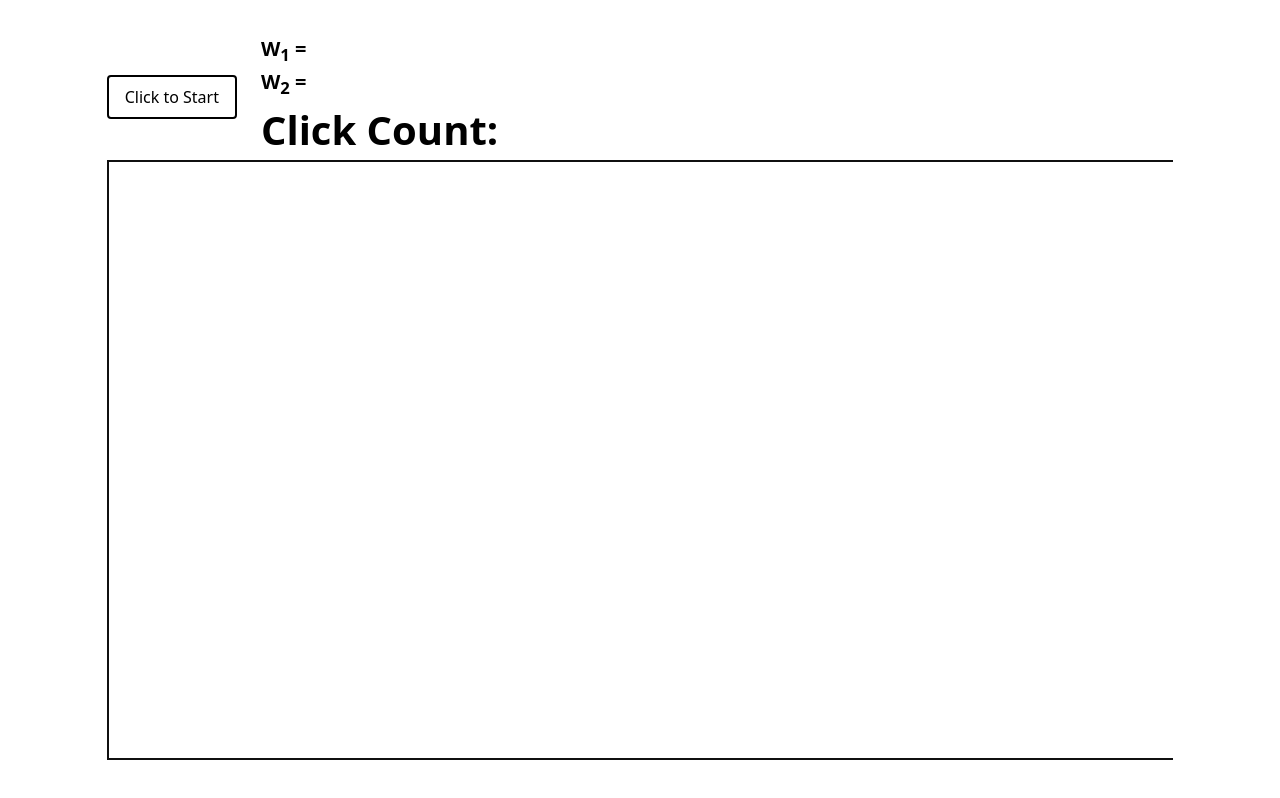
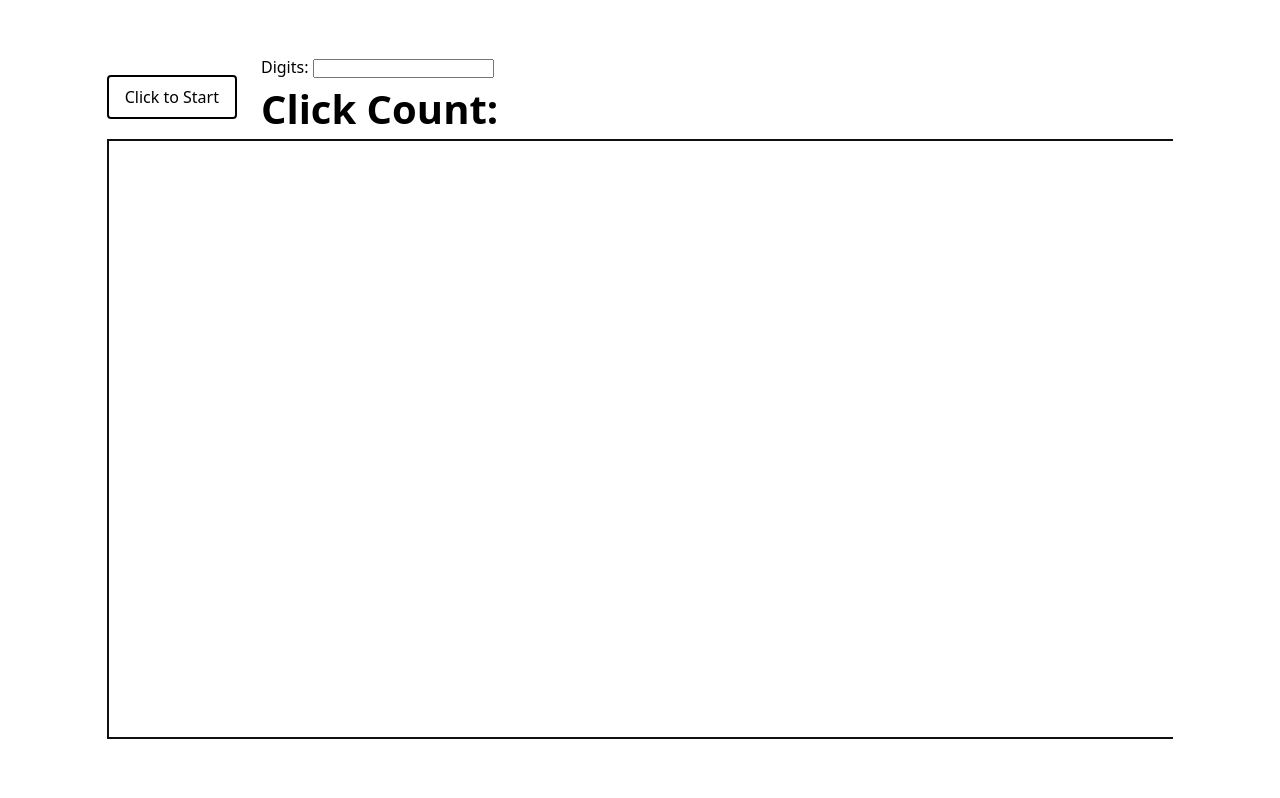
Before and after one commit to adhikarisandil32/pi-from-collision, a website built with Vite: page index.html in a window 1280 px wide. Built offline with nearby package versions, Linux system fonts and the light colour scheme.

Commit message:
remove weights info and add place to enter number of digits of pi

```diff
--- a/index.html
+++ b/index.html
@@ -31,13 +31,12 @@
             </button>
           </div>
           <div>
-            <div style="font-size: 1.25rem; font-weight: bold">
-              <span>W<sub>1</sub> = </span>
-              <span id="weight1"></span>
-            </div>
-            <div style="font-size: 1.25rem; font-weight: bold">
-              <span>W<sub>2</sub> = </span>
-              <span id="weight2"></span>
+            <div>
+              <span>Digits:</span>
+              <input
+                type="number"
+                id="number-of-digits"
+              />
             </div>
 
             <div class="click-count">
```
